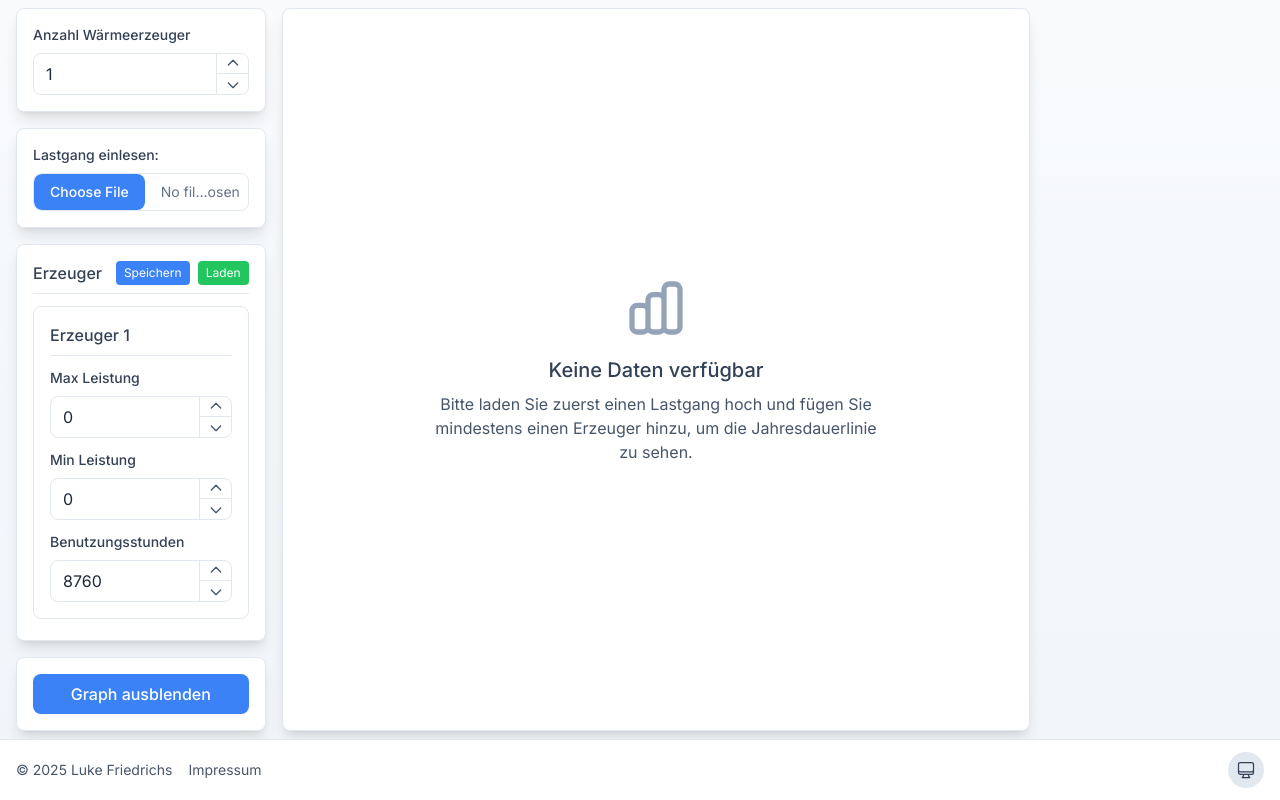
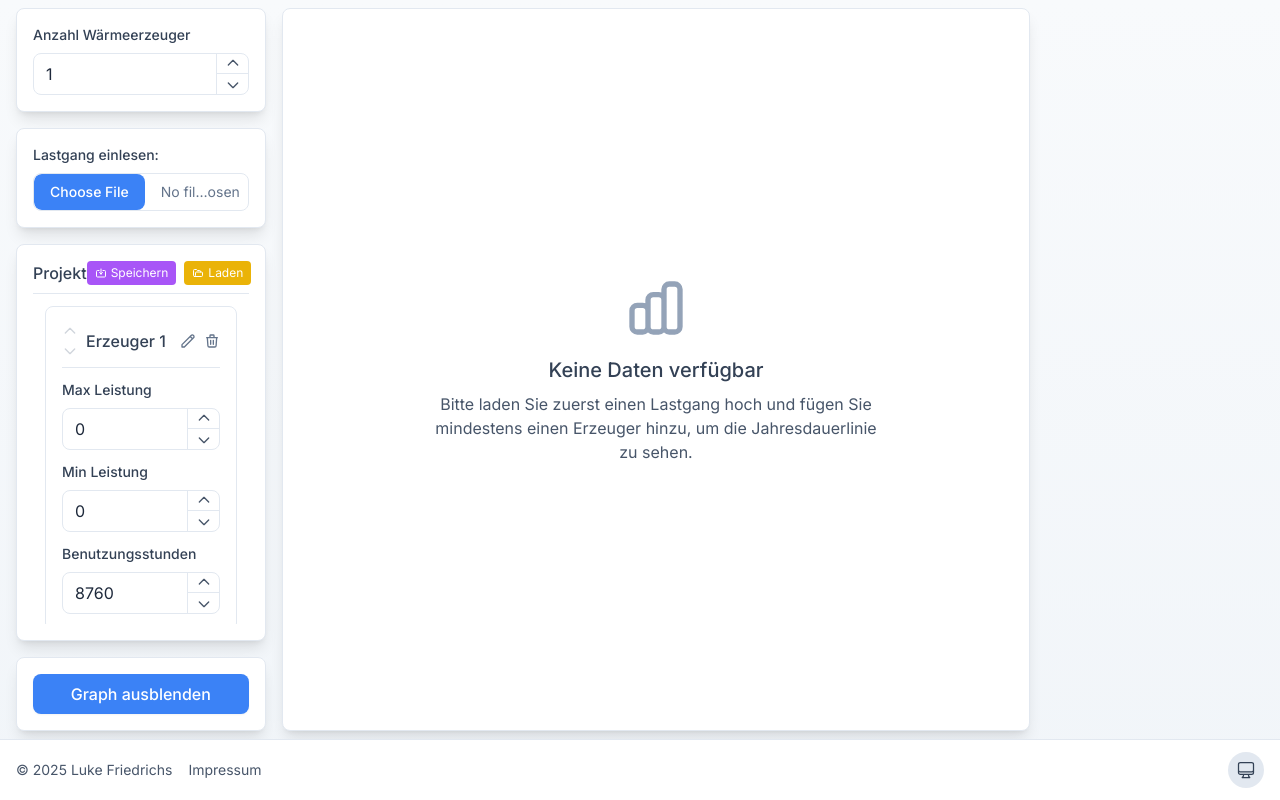
Before and after one commit to LckyLke/babaproject, a Next.js app: page / in a window 1280 px wide. Both pictures are taken after a click on the element 232 px from the left and 63 px from the top of the page. Built offline with nearby package versions, Linux system fonts and the light colour scheme.

Commit message:
rename erzeuger - save load project - using cookies for persistents

```diff
--- a/app/page.js
+++ b/app/page.js
@@ -33,73 +33,124 @@ export default function Home() {
   const [dataValid, setDataValid] = useState(false);
   const [showNotification, setShowNotification] = useState(true);
   const [usageMatrix, setUsageMatrix] = useState([]);
-  const fileInputRef = useRef(null);
+  const projectFileInputRef = useRef(null);
 
-  // Set numDivs based on loaded Erzeuger data
+  // Load data from localStorage on initial render
   useEffect(() => {
-    if (erzeugerValues.length > 0) {
-      setNumDivs(erzeugerValues.length);
+    const savedProject = localStorage.getItem('babaproject_data');
+    if (savedProject) {
+      try {
+        const { erzeugerData, importedData, usageMatrixData } = JSON.parse(savedProject);
+
+        if (erzeugerData && erzeugerData.length > 0) {
+          const loadedErzeugerValues = erzeugerData.map(data => {
+            return new ErzeugerObj(
+              data.maximalleistung,
+              data.minimalleistung,
+              data.benutzungsstunden,
+              data.remstunden,
+              data.genutzteleistung,
+              data.name
+            );
+          });
+          setErzeugerValues(loadedErzeugerValues);
+          setNumDivs(loadedErzeugerValues.length);
         }
-  }, [erzeugerValues.length]);
 
-  // Function to save Erzeuger values as CSV
-  const saveErzeugerValues = () => {
+        if (importedData && importedData.length > 0) {
+          setImportData(importedData);
+        }
+
+        if (usageMatrixData && usageMatrixData.length > 0) {
+          setUsageMatrix(usageMatrixData);
+          setDataValid(true);
+        }
+      } catch (error) {
+        console.error('Error loading saved project:', error);
+      }
+    }
+  }, []);
+
+  // Save current state to localStorage whenever relevant data changes
+  useEffect(() => {
+    if (erzeugerValues.length > 0 || importData.length > 0) {
+      const projectData = {
+        erzeugerData: erzeugerValues,
+        importedData: importData,
+        usageMatrixData: usageMatrix
+      };
+      localStorage.setItem('babaproject_data', JSON.stringify(projectData));
+    }
+  }, [erzeugerValues, importData, usageMatrix]);
+
+  // Function to save the entire project
+  const saveProject = () => {
     if (erzeugerValues.length === 0) {
       alert('Keine Erzeuger vorhanden zum Speichern.');
       return;
     }
 
-    // Create CSV content
-    let csvContent = 'maximalleistung,minimalleistung,benutzungsstunden\n';
+    // Create project data object
+    const projectData = {
+      erzeugerData: erzeugerValues,
+      importedData: importData,
+      usageMatrixData: usageMatrix
+    };
 
-    erzeugerValues.forEach(erzeuger => {
-      csvContent += `${erzeuger.maximalleistung},${erzeuger.minimalleistung},${erzeuger.benutzungsstunden}\n`;
-    });
+    // Convert to JSON and create blob
+    const jsonData = JSON.stringify(projectData);
+    const blob = new Blob([jsonData], { type: 'application/json' });
+    const url = URL.createObjectURL(blob);
 
-    // Create a blob and download link
-    const blob = new Blob([csvContent], { type: 'text/csv;charset=utf-8;' });
-    const url = URL.createObjectURL(blob);
+    // Create download link
     const link = document.createElement('a');
     link.setAttribute('href', url);
-    link.setAttribute('download', 'erzeuger_values.csv');
+    link.setAttribute('download', 'babaproject_data.json');
     link.style.visibility = 'hidden';
     document.body.appendChild(link);
     link.click();
     document.body.removeChild(link);
   };
 
-  // Function to load Erzeuger values from CSV
-  const loadErzeugerValues = (e) => {
+  // Function to load a project
+  const loadProject = (e) => {
     const file = e.target.files[0];
     if (!file) return;
 
     const reader = new FileReader();
     reader.onload = (event) => {
-      const csvText = event.target.result;
-      const lines = csvText.split('\n');
+      try {
+        const projectData = JSON.parse(event.target.result);
 
-      // Skip header line and empty lines
-      const dataLines = lines.filter((line, index) => index > 0 && line.trim() !== '');
-
-      if (dataLines.length === 0) {
-        alert('Keine gültigen Daten in der CSV-Datei gefunden.');
-        return;
+        if (projectData.erzeugerData && projectData.erzeugerData.length > 0) {
+          const loadedErzeugerValues = projectData.erzeugerData.map(data => {
+            return new ErzeugerObj(
+              data.maximalleistung,
+              data.minimalleistung,
+              data.benutzungsstunden,
+              data.remstunden,
+              data.genutzteleistung,
+              data.name
+            );
+          });
+          setErzeugerValues(loadedErzeugerValues);
+          setNumDivs(loadedErzeugerValues.length);
         }
 
-      // Parse CSV data and create Erzeuger objects
-      const newErzeugerValues = dataLines.map(line => {
-        const [maximalleistung, minimalleistung, benutzungsstunden] = line.split(',');
-        return new ErzeugerObj(
-          maximalleistung,
-          minimalleistung,
-          benutzungsstunden,
-          benutzungsstunden, // remstunden initially equals benutzungsstunden
-          0 // genutzteleistung starts at 0
-        );
-      });
+        if (projectData.importedData && projectData.importedData.length > 0) {
+          setImportData(projectData.importedData);
+        }
 
-      setErzeugerValues(newErzeugerValues);
-      setNumDivs(newErzeugerValues.length);
+        if (projectData.usageMatrixData && projectData.usageMatrixData.length > 0) {
+          setUsageMatrix(projectData.usageMatrixData);
+          setDataValid(true);
+        }
+
+        alert('Projekt erfolgreich geladen!');
+      } catch (error) {
+        console.error('Error loading project:', error);
+        alert('Fehler beim Laden des Projekts. Bitte überprüfen Sie die Datei.');
+      }
     };
 
     reader.readAsText(file);
@@ -110,7 +161,7 @@ export default function Home() {
 
   // Set numDivs based on loaded Erzeuger data
   useEffect(() => {
-    if (erzeugerValues.length > 0) {
+    if (erzeugerValues.length >= 0) {
       setNumDivs(erzeugerValues.length);
     }
   }, [erzeugerValues.length]);
@@ -151,7 +202,11 @@ export default function Home() {
         ...erzeugerValues,
         ...Array.from(
           { length: value - currentLength },
-          () => new ErzeugerObj()
+          (_, index) => {
+            const newErzeuger = new ErzeugerObj();
+            newErzeuger.name = `Erzeuger ${currentLength + index + 1}`;
+            return newErzeuger;
+          }
         )
       ];
       setErzeugerValues(newErzeugerValues);
@@ -357,33 +412,41 @@ export default function Home() {
                 </div>
               </div>
 
-              <div className="modern-card flex-1 min-h-0 overflow-hidden">
-                <div className="h-full overflow-auto">
-                  <div className="flex justify-between items-center mb-3 pb-2 border-b border-slate-200 dark:border-slate-700">
-                    <h3 className="text-base font-medium text-slate-700 dark:text-slate-200">Erzeuger</h3>
-                    <div className="flex space-x-2">
+              <div className="modern-card flex-1 min-h-0 overflow-hidden flex flex-col">
+                <div className="flex justify-between items-center pb-2 border-b border-slate-200 dark:border-slate-700 shrink-0">
+                  <h3 className="text-base font-medium text-slate-700 dark:text-slate-200">Projekt</h3>
+                  <div className="flex items-center gap-2">
                     <button
-                        className="text-xs px-2 py-1 bg-blue-500 hover:bg-blue-600 text-white rounded"
-                        onClick={saveErzeugerValues}
+                      className="text-xs px-2 py-1 bg-purple-500 hover:bg-purple-600 text-white rounded flex items-center"
+                      onClick={saveProject}
+                      title="Gesamtes Projekt speichern"
                     >
+                      <svg xmlns="http://www.w3.org/2000/svg" className="h-3 w-3 mr-1" fill="none" viewBox="0 0 24 24" stroke="currentColor">
+                        <path strokeLinecap="round" strokeLinejoin="round" strokeWidth={2} d="M8 7H5a2 2 0 00-2 2v9a2 2 0 002 2h14a2 2 0 002-2V9a2 2 0 00-2-2h-3m-1 4l-3 3m0 0l-3-3m3 3V4" />
+                      </svg>
                       Speichern
                     </button>
                     <button
-                        className="text-xs px-2 py-1 bg-green-500 hover:bg-green-600 text-white rounded"
-                        onClick={() => fileInputRef.current.click()}
+                      className="text-xs px-2 py-1 bg-yellow-500 hover:bg-yellow-600 text-white rounded flex items-center"
+                      onClick={() => projectFileInputRef.current.click()}
+                      title="Projekt laden"
                     >
+                      <svg xmlns="http://www.w3.org/2000/svg" className="h-3 w-3 mr-1" fill="none" viewBox="0 0 24 24" stroke="currentColor">
+                        <path strokeLinecap="round" strokeLinejoin="round" strokeWidth={2} d="M5 19a2 2 0 01-2-2V7a2 2 0 012-2h4l2 2h4a2 2 0 012 2v1M5 19h14a2 2 0 002-2v-5a2 2 0 00-2-2H9a2 2 0 00-2 2v5a2 2 0 01-2 2z" />
+                      </svg>
                       Laden
                     </button>
                     <input
-                        ref={fileInputRef}
+                      ref={projectFileInputRef}
                       type="file"
-                        accept=".csv"
+                      accept=".json"
                       className="hidden"
-                        onChange={loadErzeugerValues}
+                      onChange={loadProject}
                     />
                   </div>
                 </div>
-                  <div className="space-y-4">
+                <div className="overflow-auto flex-1">
+                  <div className="space-y-4 p-3">
                     {erzeugerValues.map((_, index) => (
                       <Erzeuger
                         key={index}
@@ -448,7 +511,7 @@ export default function Home() {
                     const currentErzeugerSum = usageMatrix.reduce((sum, row) => sum + (row[index]?.genutzteleistung || 0), 0);
                     return (
                       <div key={index} className="modern-card py-2">
-                        <h3 className="text-base font-medium mb-1">Erzeuger {index + 1}</h3>
+                        <h3 className="text-base font-medium mb-1">{erzeuger.name || `Erzeuger ${index + 1}`}</h3>
                         <div className="space-y-1">
                           <p className="text-sm text-slate-600 dark:text-slate-300">
                             Arbeit: {Math.round(currentErzeugerSum || 0).toLocaleString('de-DE')} kWh
--- a/classes/erzeuger.js
+++ b/classes/erzeuger.js
@@ -1,5 +1,5 @@
 class ErzeugerObj {
-  constructor(max, min, stunden, remstunden, genutzteleistung) {
+  constructor(max, min, stunden, remstunden, genutzteleistung, name) {
     if (
       max == undefined &&
       min == undefined &&
@@ -14,12 +14,14 @@ class ErzeugerObj {
       this.remstunden = '8760';
       //tatsächlich genutzte Leistung (cond: minimalleistung =< genutzteleistung =< maximalleistung)
       this.genutzteleistung = 0;
+      this.name = 'Erzeuger';
     } else {
       this.maximalleistung = max;
       this.minimalleistung = min;
       this.benutzungsstunden = stunden;
       this.remstunden = remstunden;
       this.genutzteleistung = genutzteleistung;
+      this.name = name || 'Erzeuger';
     }
   }
   // Copy function to create a new instance with the same property values
@@ -29,7 +31,8 @@ class ErzeugerObj {
       this.minimalleistung,
       this.benutzungsstunden,
       this.remstunden,
-      this.genutzteleistung
+      this.genutzteleistung,
+      this.name
     );
   }
   setMaximalLeistung(val) {
@@ -50,6 +53,10 @@ class ErzeugerObj {
     this.genutzteleistung = val;
   }
 
+  setName(val) {
+    this.name = val;
+  }
+
   getMaximalLeistung() {
     return parseFloat(this.maximalleistung) || 0;
   }
@@ -60,6 +67,10 @@ class ErzeugerObj {
 
   getBenutzungsStunden() {
     return parseFloat(this.benutzungsstunden) || 0;
+  }
+
+  getName() {
+    return this.name;
   }
 
   available() {
@@ -83,6 +94,10 @@ class ErzeugerObj {
       this.setBenutzungsStunden(val);
       return;
     }
+    if (name == 'name') {
+      this.setName(val);
+      return;
+    }
     throw new Error(
       'the provide name does not correspond to a variable of the Erzeuger class Object!'
     );
--- a/components/Erzeuger.js
+++ b/components/Erzeuger.js
@@ -1,12 +1,15 @@
-import React from 'react';
+import React, { useState } from 'react';
 import { motion } from 'framer-motion';
 
 function Erzeuger({ num, values, setValues }) {
+  const [isEditing, setIsEditing] = useState(false);
+  const [showDeleteConfirm, setShowDeleteConfirm] = useState(false);
+
   const handleInputChange = (e, field) => {
     const inputValue = e.target.value;
 
     // Allow empty field or valid numbers only
-    if (inputValue === '' || /^\d*\.?\d*$/.test(inputValue)) {
+    if (field === 'name' || inputValue === '' || /^\d*\.?\d*$/.test(inputValue)) {
       setValues((prevValues) => {
         const updatedValues = [...prevValues];
         updatedValues[num - 1].set(field, inputValue === '' ? '' : inputValue);
@@ -27,16 +30,140 @@ function Erzeuger({ num, values, setValues }) {
     }
   };
 
+  const handleNameSubmit = (e) => {
+    if (e.key === 'Enter') {
+      setIsEditing(false);
+    }
+  };
+
+  const moveErzeuger = (direction) => {
+    const newIndex = num - 1 + direction;
+
+    // Check if the new index is valid
+    if (newIndex < 0 || newIndex >= values.length) return;
+
+    setValues(prevValues => {
+      const updatedValues = [...prevValues];
+
+      // Get the Erzeugers being swapped
+      const currentErzeuger = updatedValues[num - 1];
+      const targetErzeuger = updatedValues[newIndex];
+
+      // Check if names are default (based on position) and update them
+      if (currentErzeuger.name === `Erzeuger ${num}`) {
+        currentErzeuger.name = `Erzeuger ${newIndex + 1}`;
+      }
+
+      if (targetErzeuger.name === `Erzeuger ${newIndex + 1}`) {
+        targetErzeuger.name = `Erzeuger ${num}`;
+      }
+
+      // Swap the Erzeugers
+      [updatedValues[num - 1], updatedValues[newIndex]] = [updatedValues[newIndex], updatedValues[num - 1]];
+
+      return updatedValues;
+    });
+  };
+
+  const deleteErzeuger = () => {
+    setValues(prevValues => {
+      const updatedValues = [...prevValues];
+      updatedValues.splice(num - 1, 1);
+      return updatedValues;
+    });
+  };
+
+  // Get the current Erzeuger name or use the default
+  const erzeugerName = values[num - 1].name || `Erzeuger ${num}`;
+
   return (
     <motion.div
-      className="bg-white dark:bg-slate-800 rounded-lg p-4 border border-slate-200 dark:border-slate-700 text-slate-700 dark:text-slate-200"
+      className="bg-white dark:bg-slate-800 rounded-lg p-4 border border-slate-200 dark:border-slate-700 text-slate-700 dark:text-slate-200 relative"
       initial={{ opacity: 0 }}
       animate={{ opacity: 1 }}
       transition={{ duration: 0.6 }}
     >
-      <h3 className="text-base font-medium mb-3 pb-2 border-b border-slate-200 dark:border-slate-700 text-slate-700 dark:text-slate-200">
-        Erzeuger {num}
-      </h3>
+      {showDeleteConfirm && (
+        <div className="absolute inset-0 bg-white dark:bg-slate-800 rounded-lg flex flex-col items-center justify-center p-4 z-10 border border-red-500">
+          <p className="text-center mb-4">Sind Sie sicher, dass Sie diesen Erzeuger löschen möchten?</p>
+          <div className="flex gap-3">
+            <button
+              className="px-3 py-1 bg-red-500 hover:bg-red-600 text-white rounded"
+              onClick={deleteErzeuger}
+            >
+              Löschen
+            </button>
+            <button
+              className="px-3 py-1 bg-slate-300 hover:bg-slate-400 dark:bg-slate-700 dark:hover:bg-slate-600 text-slate-700 dark:text-slate-200 rounded"
+              onClick={() => setShowDeleteConfirm(false)}
+            >
+              Abbrechen
+            </button>
+          </div>
+        </div>
+      )}
+
+      <div className="flex justify-between items-center mb-3 pb-2 border-b border-slate-200 dark:border-slate-700">
+        <div className="flex items-center">
+          <div className="flex flex-col mr-2">
+            <button
+              className="text-slate-500 hover:text-blue-500 transition-colors mb-1 disabled:opacity-30 disabled:hover:text-slate-500"
+              onClick={() => moveErzeuger(-1)}
+              disabled={num === 1}
+              title="Nach oben verschieben"
+            >
+              <svg xmlns="http://www.w3.org/2000/svg" className="h-4 w-4" fill="none" viewBox="0 0 24 24" stroke="currentColor">
+                <path strokeLinecap="round" strokeLinejoin="round" strokeWidth={2} d="M5 15l7-7 7 7" />
+              </svg>
+            </button>
+            <button
+              className="text-slate-500 hover:text-blue-500 transition-colors disabled:opacity-30 disabled:hover:text-slate-500"
+              onClick={() => moveErzeuger(1)}
+              disabled={num === values.length}
+              title="Nach unten verschieben"
+            >
+              <svg xmlns="http://www.w3.org/2000/svg" className="h-4 w-4" fill="none" viewBox="0 0 24 24" stroke="currentColor">
+                <path strokeLinecap="round" strokeLinejoin="round" strokeWidth={2} d="M19 9l-7 7-7-7" />
+              </svg>
+            </button>
+          </div>
+          {isEditing ? (
+            <input
+              type="text"
+              className="text-base font-medium bg-transparent border-b border-blue-500 focus:outline-none text-slate-700 dark:text-slate-200 w-full mr-2"
+              value={erzeugerName}
+              onChange={(e) => handleInputChange(e, 'name')}
+              onKeyDown={handleNameSubmit}
+              onBlur={() => setIsEditing(false)}
+              autoFocus
+            />
+          ) : (
+            <h3 className="text-base font-medium text-slate-700 dark:text-slate-200">
+              {erzeugerName}
+            </h3>
+          )}
+        </div>
+        <div className="flex items-center">
+          <button
+            onClick={() => setIsEditing(true)}
+            className="text-slate-500 hover:text-blue-500 transition-colors mr-2"
+            title="Umbenennen"
+          >
+            <svg xmlns="http://www.w3.org/2000/svg" className="h-4 w-4" fill="none" viewBox="0 0 24 24" stroke="currentColor">
+              <path strokeLinecap="round" strokeLinejoin="round" strokeWidth={2} d="M15.232 5.232l3.536 3.536m-2.036-5.036a2.5 2.5 0 113.536 3.536L6.5 21.036H3v-3.572L16.732 3.732z" />
+            </svg>
+          </button>
+          <button
+            onClick={() => setShowDeleteConfirm(true)}
+            className="text-slate-500 hover:text-red-500 transition-colors"
+            title="Löschen"
+          >
+            <svg xmlns="http://www.w3.org/2000/svg" className="h-4 w-4" fill="none" viewBox="0 0 24 24" stroke="currentColor">
+              <path strokeLinecap="round" strokeLinejoin="round" strokeWidth={2} d="M19 7l-.867 12.142A2 2 0 0116.138 21H7.862a2 2 0 01-1.995-1.858L5 7m5 4v6m4-6v6m1-10V4a1 1 0 00-1-1h-4a1 1 0 00-1 1v3M4 7h16" />
+            </svg>
+          </button>
+        </div>
+      </div>
       <div className="space-y-3">
         <div className="input-container">
           <label className="input-label">Max Leistung</label>
--- a/components/LineChart.js
+++ b/components/LineChart.js
@@ -82,7 +82,7 @@ export default function LineChart({ usageMatrix }) {
   // Create datasets with proper labels that will respect the theme color
   const datasets = [
     ...erzeugerValues.map((erzeuger, index) => ({
-      label: `Erzeuger ${index + 1}`,
+      label: erzeuger.name || `Erzeuger ${index + 1}`,
       data: usageMatrix
         .filter((_, i) => i % 24 === 0)
         .map((row) => row[index]?.genutzteleistung || 0),
@@ -96,7 +96,7 @@ export default function LineChart({ usageMatrix }) {
             const dataPoint = usageMatrix
               .filter((_, i) => i % 24 === 0)[context.dataIndex][index];
             return [
-              `Erzeuger ${index + 1}: ${context.raw.toFixed(2)} kW`,
+              `${erzeuger.name || `Erzeuger ${index + 1}`}: ${context.raw.toFixed(2)} kW`,
               `Verbleibende Stunden: ${dataPoint?.remstunden || 0}`
             ];
           }
@@ -237,7 +237,7 @@ export default function LineChart({ usageMatrix }) {
               {rowIndex == 0 && (
                 <>
                   {row.map((obj, index) => (
-                    <th>{'Erzeuger ' + (index + 1)}</th>
+                    <th>{erzeugerValues[index]?.name || `Erzeuger ${index + 1}`}</th>
                   ))}
                 </>
               )}
--- a/components/PieChart.js
+++ b/components/PieChart.js
@@ -12,6 +12,7 @@ import {
   RadialLinearScale,
 } from 'chart.js';
 import { useTheme } from '@/context/theme';
+import { useErzeugerContext } from '@/context/erzeuger';
 
 ChartJS.register(
   ArcElement,
@@ -57,6 +58,9 @@ export default function PieChart({ usageMatrix, importData }) {
   const [graphColors, setGraphColors] = useState(lightModeColors);
   const [missingEnergyColor, setMissingEnergyColor] = useState('#808080');
 
+  // Get erzeuger values from context
+  const [erzeugerValues] = useErzeugerContext();
+
   useEffect(() => {
     // Update colors based on theme
     if (typeof window !== 'undefined') {
@@ -88,7 +92,7 @@ export default function PieChart({ usageMatrix, importData }) {
   // Prepare data for charts
   const data = {
     labels: [
-      ...erzeugerSums.map((_, index) => `Erzeuger ${index + 1}`),
+      ...erzeugerSums.map((_, index) => erzeugerValues[index]?.name || `Erzeuger ${index + 1}`),
       'Fehlende Arbeit'
     ],
     datasets: [{
```
Lines whose indentation alone changed are shown as unchanged.
